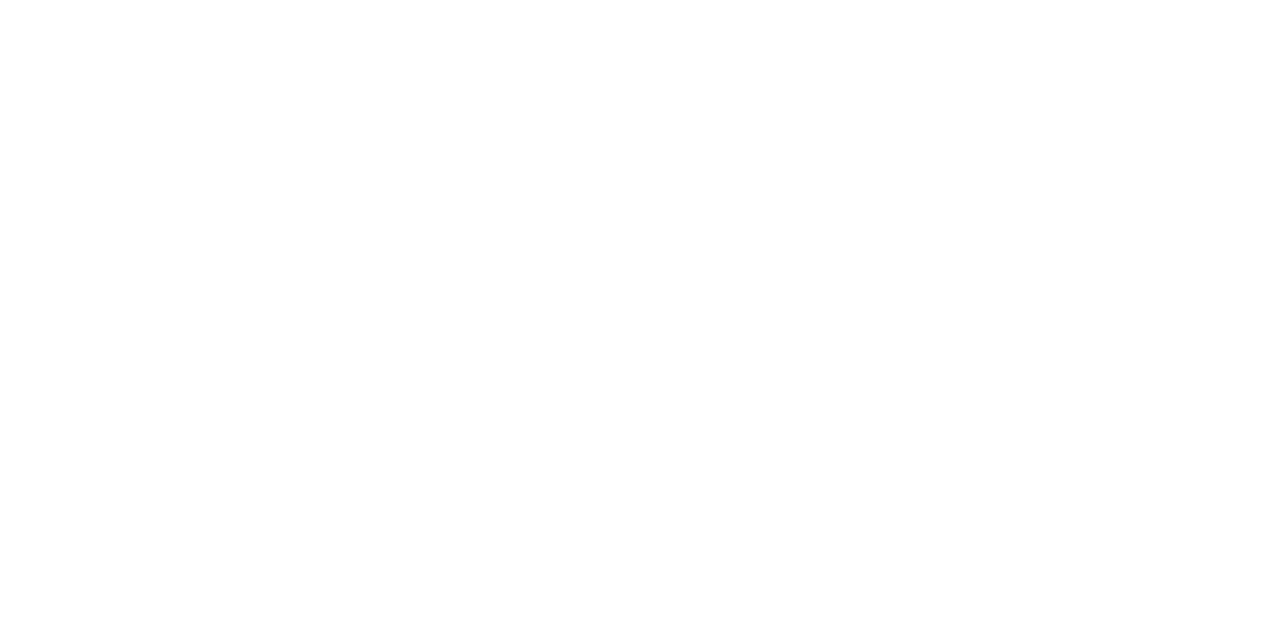
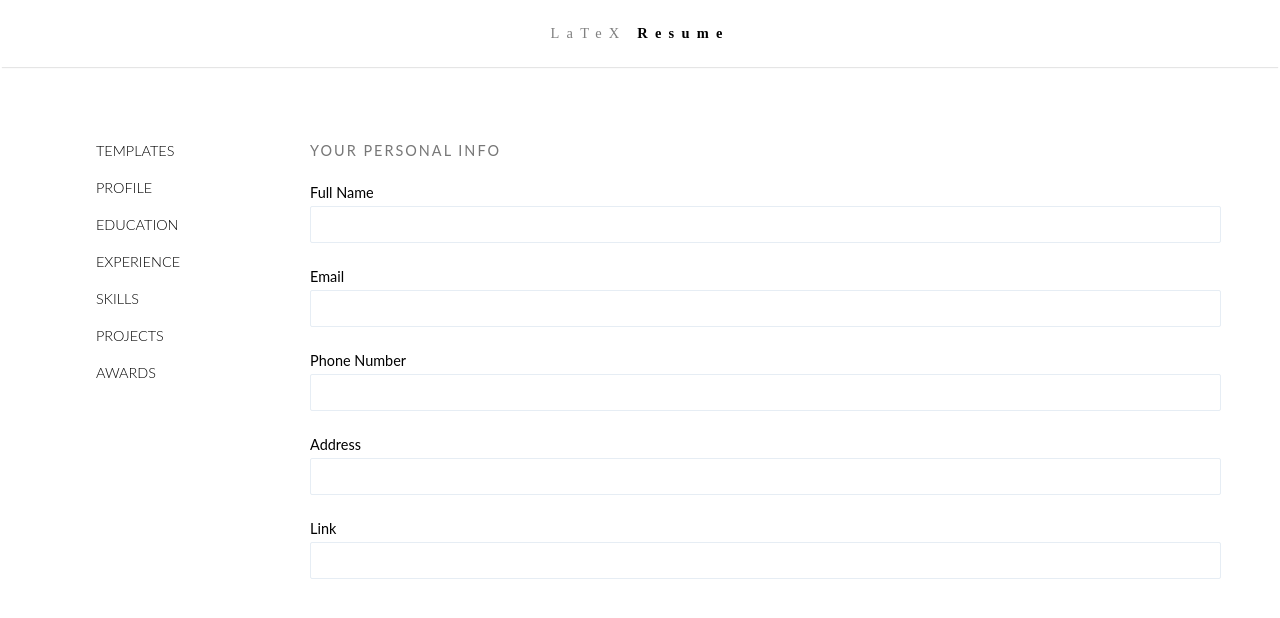
Before and after one commit to wind2023storm/ResumeMake, a React app in the folder app/client/: page /generator/profile in a window 1280 px wide. Shown: the top 618 px of the page. Built offline with nearby package versions, Linux system fonts and the light colour scheme.

Commit message:
diff routes working

```diff
--- a/app/client/src/pages/Generator.js
+++ b/app/client/src/pages/Generator.js
@@ -3,11 +3,14 @@
  */
 
 import React from 'react'
+import { Route } from 'react-router-dom'
 import styled from 'styled-components'
 import Header from '../shared/components/layout/Header'
 import SideNav from '../shared/components/layout/SideNav'
 import Content from '../shared/components/layout/Content'
 import Templates from '../features/templates/Templates'
+import Profile from '../features/form/components/sections/Profile'
+import type { Match } from 'react-router-dom'
 
 const Wrapper = styled.div`
   display: flex;
@@ -15,14 +18,19 @@
   margin: 75px auto;
 `
 
-function Generator() {
+type Props = {
+  match: Match
+}
+
+function Generator({ match }: Props) {
   return (
     <div>
       <Header />
       <Wrapper>
         <SideNav />
         <Content>
-          <Templates />
+          <Route exact path="/generator" component={Templates} />
+          <Route exact path="/generator/profile" component={Profile} />
         </Content>
       </Wrapper>
     </div>
--- a/app/client/src/pages/Home.js
+++ b/app/client/src/pages/Home.js
@@ -4,7 +4,7 @@
 function Home() {
   return (
     <div>
-      <Link to="/generator">Home</Link>
+      <Link to="/generator">Templates</Link>
     </div>
   )
 }
--- a/app/client/src/shared/routes.js
+++ b/app/client/src/shared/routes.js
@@ -3,7 +3,7 @@
  */
 
 import React from 'react'
-import { BrowserRouter, Route, Redirect } from 'react-router-dom'
+import { BrowserRouter, Route } from 'react-router-dom'
 import App from '../App'
 import Home from '../pages/Home'
 import Generator from '../pages/Generator'
@@ -13,12 +13,7 @@
     <BrowserRouter>
       <App>
         <Route exact path="/" component={Home} />
-        <Route
-          exact
-          path="/generator"
-          render={() => <Redirect to="/generator/templates" />}
-        />
-        <Route exact path="/generator/templates" component={Generator} />
+        <Route path="/generator" component={Generator} />
       </App>
     </BrowserRouter>
   )
--- a/app/client/webpack.dev.config.js
+++ b/app/client/webpack.dev.config.js
@@ -24,6 +24,7 @@
   devServer: {
     port: 3000,
     hot: true,
+    overlay: true,
     publicPath: '/',
     historyApiFallback: {
       disableDotRule: true
@@ -32,6 +33,16 @@
 
   module: {
     rules: [
+      {
+        enforce: 'pre',
+        test: /\.jsx?$/,
+        loader: 'blyss-loader',
+        exclude: /(node_modules|bower_components)/,
+        options: {
+          error: true,
+          snazzy: true
+        }
+      },
       {
         test: /\.js$/,
         loaders: ['babel-loader'],
```
